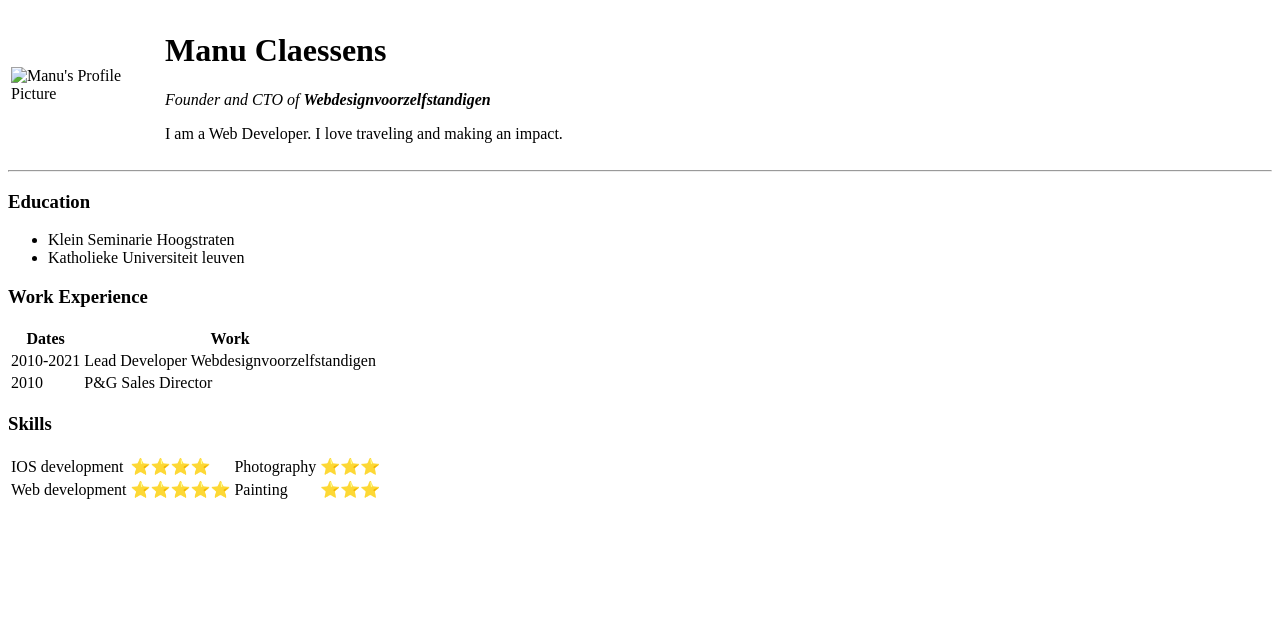
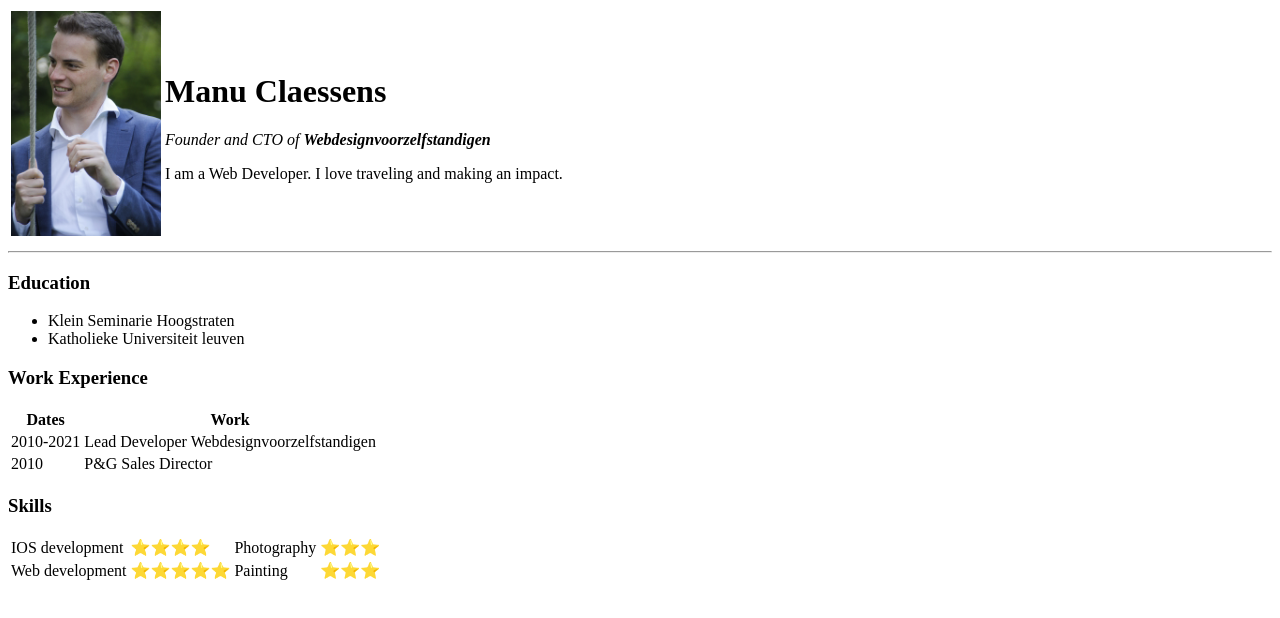
Before and after one commit to Amorjogo/cv, a plain HTML site: page index.html in a window 1280 px wide. Drawn offline with Linux system fonts and the light colour scheme; the site is published under a folder, as on GitHub Pages, so addresses that start at the root find nothing.

Commit message:
Update link

```diff
--- a/index.html
+++ b/index.html
@@ -7,7 +7,7 @@
   <body>
     <table>
       <tr>
-        <td><img src="/images/manu.jpg" style="max-width:150px;" alt="Manu's Profile Picture"></td>
+        <td><img src="images/manu.jpg" style="max-width:150px;" alt="Manu's Profile Picture"></td>
         <td>
           <h1>Manu Claessens</h1>
           <p><em>Founder and CTO of <strong>Webdesignvoorzelfstandigen</strong></em></p>
```
